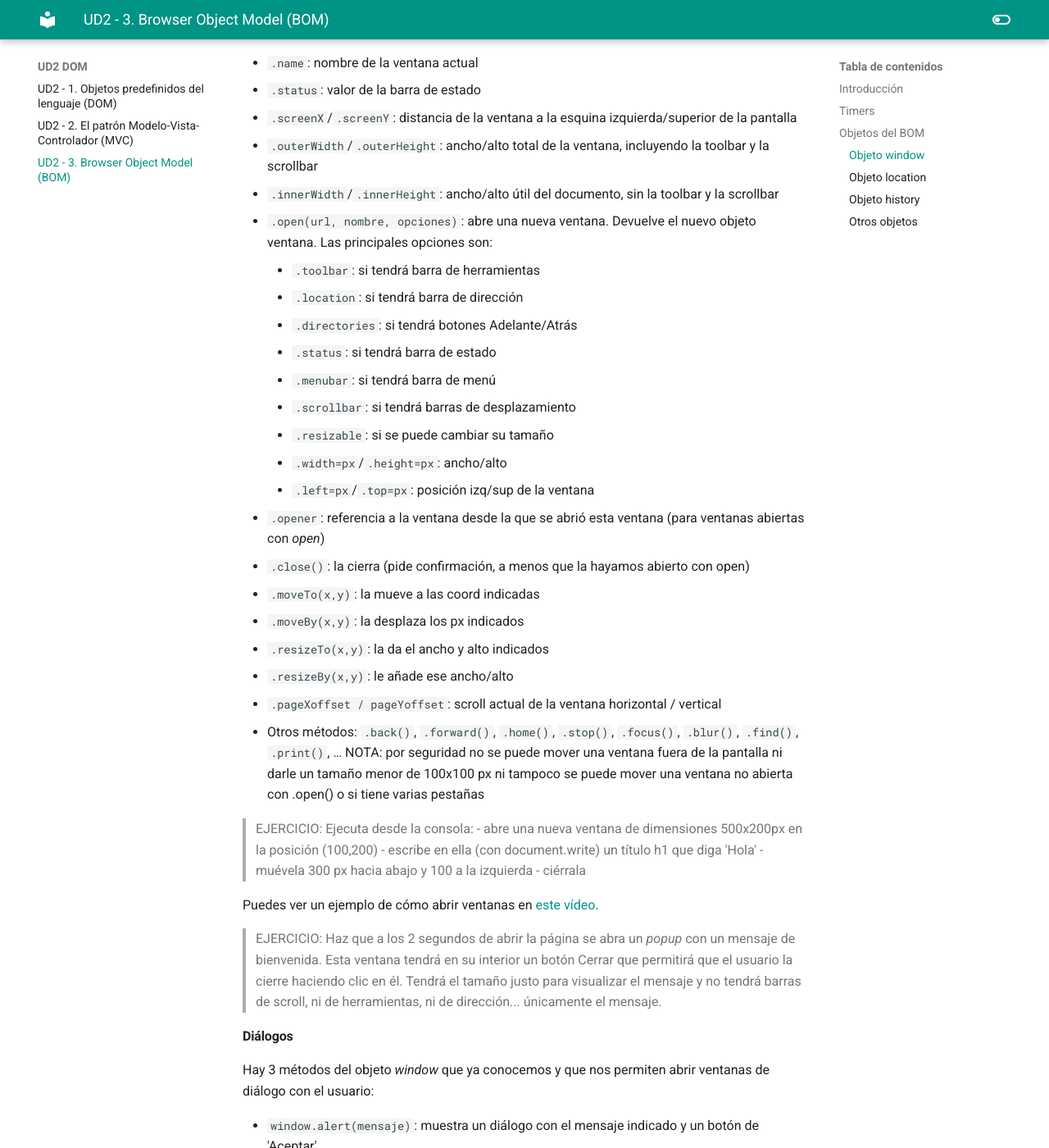
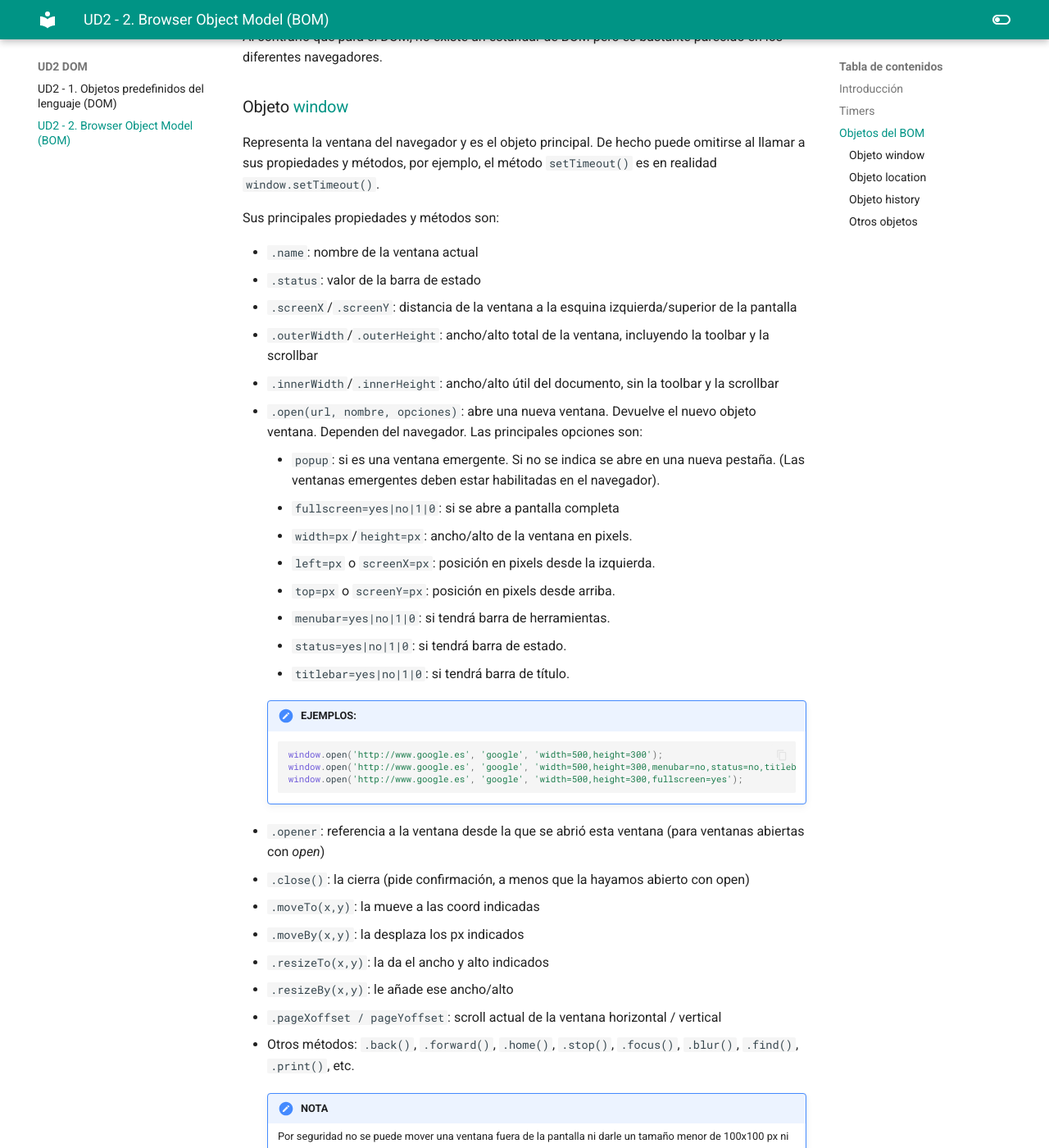
Before and after one commit to jsanvil/dwec2023, an MkDocs documentation site: the page built from docs/ud2/ud2-2-BOM.md, in a window 1280 px wide and 1400 px high, scrolled down 2411 px. Shown: the whole window at 82% size. Built offline with MkDocs 1.6.1 and Material for MkDocs 9.7.7, drawn with Linux system fonts in a browser that asks for light colours; some of the changed text lies outside the part shown.

Commit message:
ud2 2 bom

````diff
--- a/docs/ud2/ud2-3-BOM.md
+++ b/docs/ud2/ud2-2-BOM.md
@@ -1,13 +1,13 @@
-# UD2 - 3. Browser Object Model (BOM)
+# UD2 - 2. Browser Object Model (BOM)
 
 - [Introducción](#introducción)
 - [Timers](#timers)
 - [Objetos del BOM](#objetos-del-bom)
-  - [Objeto window](#objeto-window)
-    - [Diálogos](#diálogos)
-  - [Objeto location](#objeto-location)
-  - [Objeto history](#objeto-history)
-  - [Otros objetos](#otros-objetos)
+    - [Objeto window](#objeto-window)
+        - [Diálogos](#diálogos)
+    - [Objeto location](#objeto-location)
+    - [Objeto history](#objeto-history)
+    - [Otros objetos](#otros-objetos)
 
 ## Introducción
 
@@ -49,8 +49,6 @@
 }, 3000);
 ```
 
-> EJERCICIO: Ejecuta en la consola cada una de esas funciones
-
 En lugar de definir la función a ejecutar podemos llamar a una función que ya exista:
 
 ```javascript
@@ -64,6 +62,7 @@
 Pero en ese caso hay que poner sólo el nombre de la función, sin `()` ya que si los ponemos se ejecutaría la función en ese momento y no transcurrido el tiempo indicado.
 
 Si necesitamos pasarle algún parámetro a la función lo añadiremos como parámetros de `setTimeout` o `setInterval` después del intervalo:
+
 ```javascript
 function showMessage(msg) {
   alert(msg)
@@ -71,6 +70,14 @@
 
 const idTimeout = setTimeout(showMessage, 1000, 'Timeout que se ejecuta al cabo de 1 seg.');
 ```
+
+!!! question "ACTIVIDAD 6: `📂 UD2/act06/`"
+    Crea una página que tenga las siguientes funcionalidades:
+
+    - Se abra un dialogo de bienvenida (`alert`) al cabo de 2 segundos con el mensaje "Hola 👋".
+    - Añade un botón en el `html` con el texto 'Pulsa aquí' añade el atributo `onclick` para llamar a la función `boton()`.
+        - La función `boton()` actualiza, al cabo de 3 segundos, el texto del botón con el mensaje `Pulsado ${n} veces` donde `n` es el número de veces que se ha pulsado el botón.
+        - Guarda el identificador para poder cancelar la ejecución del código si se vuelve a pulsar el botón.
 
 ## Objetos del BOM
 
@@ -87,16 +94,23 @@
 * `.screenX`/`.screenY`: distancia de la ventana a la esquina izquierda/superior de la pantalla
 * `.outerWidth`/`.outerHeight`: ancho/alto total de la ventana, incluyendo la toolbar y la scrollbar
 * `.innerWidth`/`.innerHeight`: ancho/alto útil del documento, sin la toolbar y la scrollbar
-* `.open(url, nombre, opciones)`: abre una nueva ventana. Devuelve el nuevo objeto ventana. Las principales opciones son:
-    * `.toolbar`: si tendrá barra de herramientas
-    * `.location`: si tendrá barra de dirección
-    * `.directories`: si tendrá botones Adelante/Atrás
-    * `.status`: si tendrá barra de estado
-    * `.menubar`: si tendrá barra de menú
-    * `.scrollbar`: si tendrá barras de desplazamiento
-    * `.resizable`: si se puede cambiar su tamaño
-    * `.width=px`/`.height=px`: ancho/alto
-    * `.left=px`/`.top=px`: posición izq/sup de la ventana
+* `.open(url, nombre, opciones)`: abre una nueva ventana. Devuelve el nuevo objeto ventana. Dependen del navegador. Las principales opciones son:
+    * `popup`: si es una ventana emergente. Si no se indica se abre en una nueva pestaña. (Las ventanas emergentes deben estar habilitadas en el navegador).
+    * `fullscreen=yes|no|1|0`: si se abre a pantalla completa
+    * `width=px`/`height=px`: ancho/alto de la ventana en pixels.
+    * `left=px` o `screenX=px`: posición en pixels desde la izquierda.
+    * `top=px` o `screenY=px`: posición en pixels desde arriba.
+    * `menubar=yes|no|1|0`: si tendrá barra de herramientas.
+    * `status=yes|no|1|0`: si tendrá barra de estado.
+    * `titlebar=yes|no|1|0`: si tendrá barra de título.
+
+    !!! note "EJEMPLOS:"
+        ```javascript
+        window.open('http://www.google.es', 'google', 'width=500,height=300');
+        window.open('http://www.google.es', 'google', 'width=500,height=300,menubar=no,status=no,titlebar=no');
+        window.open('http://www.google.es', 'google', 'width=500,height=300,fullscreen=yes');
+        ```
+
 * `.opener`: referencia a la ventana desde la que se abrió esta ventana (para ventanas abiertas con _open_)
 * `.close()`: la cierra (pide confirmación, a menos que la hayamos abierto con open)
 * `.moveTo(x,y)`: la mueve a las coord indicadas
@@ -104,18 +118,18 @@
 * `.resizeTo(x,y)`: la da el ancho y alto indicados
 * `.resizeBy(x,y)`: le añade ese ancho/alto
 * `.pageXoffset / pageYoffset`: scroll actual de la ventana horizontal / vertical
-* Otros métodos: `.back()`, `.forward()`, `.home()`, `.stop()`, `.focus()`, `.blur()`, `.find()`, `.print()`, …
-NOTA: por seguridad no se puede mover una ventana fuera de la pantalla ni darle un tamaño menor de 100x100 px ni tampoco se puede mover una ventana no abierta con .open() o si tiene varias pestañas
+* Otros métodos: `.back()`, `.forward()`, `.home()`, `.stop()`, `.focus()`, `.blur()`, `.find()`, `.print()`, etc.
 
-> EJERCICIO: Ejecuta desde la consola:
-> - abre una nueva ventana de dimensiones 500x200px en la posición (100,200)
-> - escribe en ella (con document.write) un título h1 que diga 'Hola'
-> - muévela 300 px hacia abajo y 100 a la izquierda
-> - ciérrala
+    !!! note "NOTA"
+        Por seguridad no se puede mover una ventana fuera de la pantalla ni darle un tamaño menor de 100x100 px ni tampoco se puede mover una ventana no abierta con .open() o si tiene varias pestañas
+
+!!! question "ACTIVIDAD 7: `📂 UD2/act07/`"
+    - Abre una nueva ventana de dimensiones 500x200px en la posición (100,200)
+    - Escribe en ella (con `document.write()`) un título `h1` que diga _'Hola'_
+    - Muévela 300 px hacia abajo y 100 a la izquierda.
+    - Cambia su tamaño para que sea de 300x300 px.
 
 Puedes ver un ejemplo de cómo abrir ventanas en [este vídeo](https://www.youtube.com/watch?v=jkTt6bs2tPo&list=PLI7nHlOIIPOJtTDs1HVJABswW-xJcA7_o&index=40).
-
-> EJERCICIO: Haz que a los 2 segundos de abrir la página se abra un _popup_ con un mensaje de bienvenida. Esta ventana tendrá en su interior un botón Cerrar que permitirá que el usuario la cierre haciendo clic en él. Tendrá el tamaño justo para visualizar el mensaje y no tendrá barras de scroll, ni de herramientas, ni de dirección... únicamente el mensaje.
 
 #### Diálogos
 
@@ -136,10 +150,10 @@
 * `.assign(url)`: carga la página pasada como parámetro
 * `.replace(url)`: ídem pero sin guardar la actual en el historial
 
-> EJERCICIO: Ejecuta en la consola
+<!-- > EJERCICIO: Ejecuta en la consola
 > - muestra la ruta completa de la página actual
 > - muestra el servidor de esta página
-> - carga la página de Google usando el objeto _location_
+> - carga la página de Google usando el objeto _location_ -->
 
 ### Objeto [history](http://www.w3schools.com/jsref/obj_history.asp)
 
@@ -149,7 +163,7 @@
 * `.forward()`: va a la siguiente página
 * `.go(num)`: se mueve _num_ páginas hacia adelante o hacia atrás (si _num_ es negativo) en el historial
 
-> EJERCICIO: desde la consola vuelve a la página anterior
+<!-- > EJERCICIO: desde la consola vuelve a la página anterior -->
 
 ### Otros objetos
 
@@ -165,4 +179,4 @@
     * `.availWidth`/`.availHeight`: igual pero excluyendo la barra del S.O.
     * ...
 
-> EJERCICIO: obtén desde la consola todas las propiedades width/height y availWidth/availHeight del objeto _scrren_. Compáralas con las propiedades innerWidth/innerHeight y outerWidth/outerHeight de _window_.
+<!-- > EJERCICIO: obtén desde la consola todas las propiedades width/height y availWidth/availHeight del objeto _scrren_. Compáralas con las propiedades innerWidth/innerHeight y outerWidth/outerHeight de _window_. -->
--- a/mkdocs.yml
+++ b/mkdocs.yml
@@ -12,8 +12,7 @@
     - 'ud1/ud1-2-3-programacion-funcional.md'
   - UD2 DOM:
     - 'ud2/ud2-1-DOM.md'
-    - 'ud2/ud2-2-MVC.md'
-    - 'ud2/ud2-3-BOM.md'
+    - 'ud2/ud2-2-BOM.md'
 
 theme:
   name: material # readthedocs # material
````
Also changed, not shown: docs/ud2/ud2-1-DOM.md (+2 -2 lines), docs/ud3/ud3-1-eventos.md (renamed from docs/ud1/06-eventos.md, +99 -60 lines), docs/ud4/03-2-MVC.md (renamed from docs/ud2/ud2-2-MVC.md, +17 -4 lines), docs/ud3/ud3-2-forms.md (renamed from docs/ud1/08-forms.md), docs/ud4/03-1-oop.md (renamed from docs/ud3/03-oop.md), docs/ud4/03-3-vite.md (renamed from docs/ud3/03.1-vite.md), docs/ud4/03-4-webpack.md (renamed from docs/ud3/03.1-webpack.md), 1 other file.
